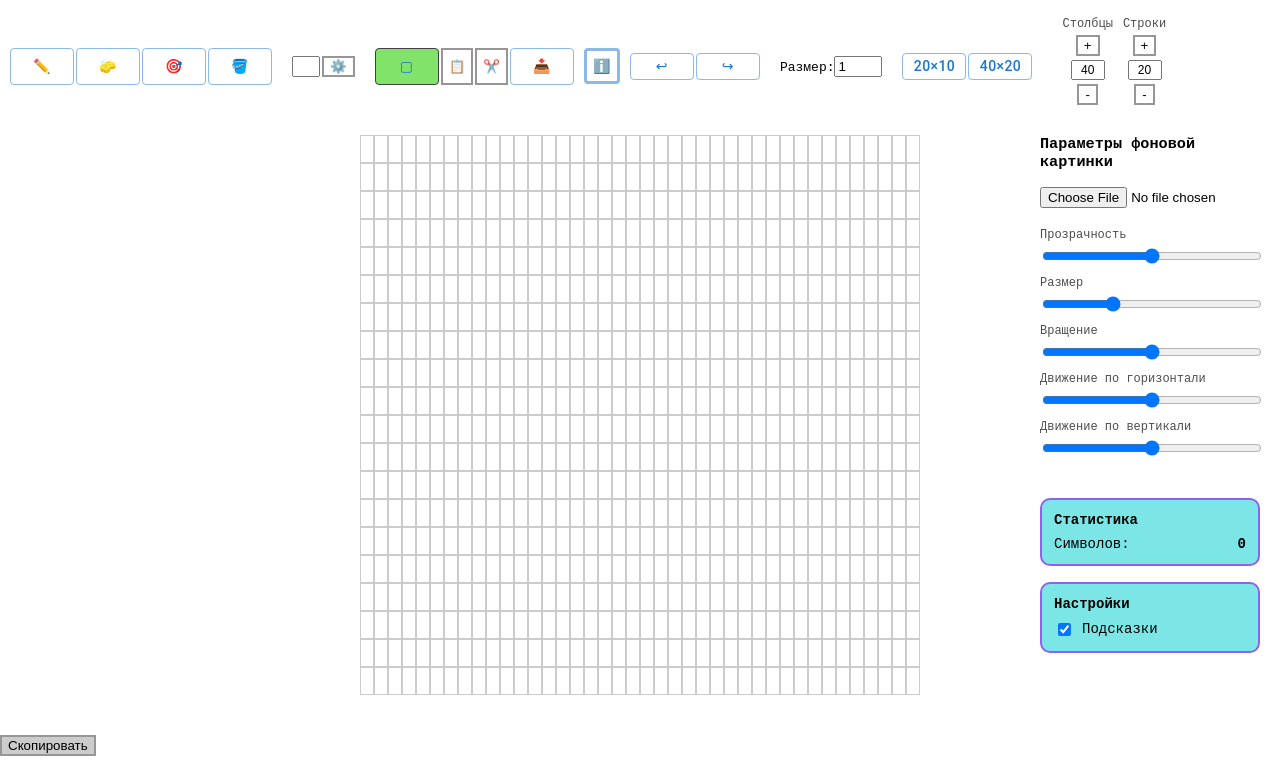
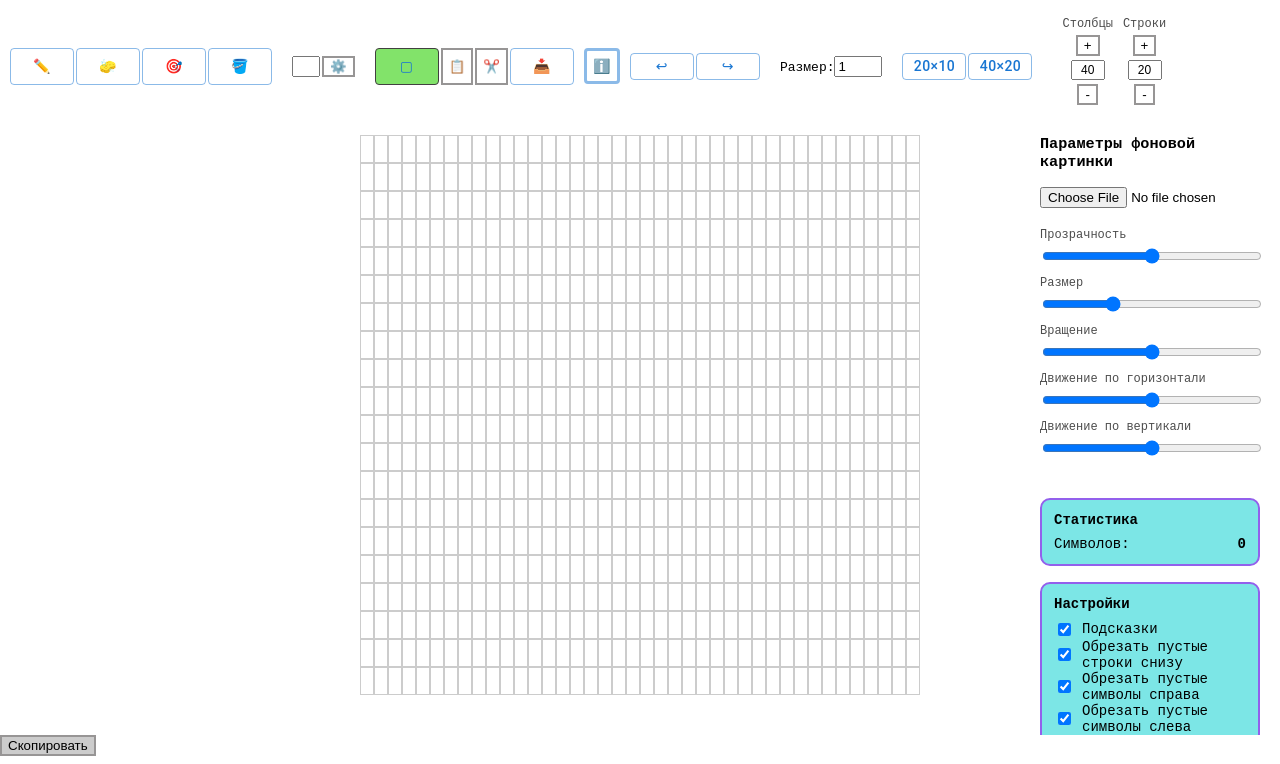
Before and after one commit to PinguiculaW/dots, a React (Vite) app: page / in a window 1280 px wide. Shown: the top 764 px of the page. Built offline with nearby package versions, Linux system fonts and the light colour scheme; a web font is replaced by a local one.

Commit message:
добавлены обрезки пустых симвлов справа, снизу, слева по насторойке

```diff
--- a/src/AppInner.tsx
+++ b/src/AppInner.tsx
@@ -31,6 +31,10 @@ export default function AppInner(): React.ReactElement {
   const [redoStack, setRedoStack] = useState<Grid[]>([]);
 
   const [tooltipsEnabled, setTooltipsEnabled] = useState(true);
+
+  const [trimBottom, setTrimBottom] = useState<boolean>(true);
+  const [trimRight, setTrimRight] = useState<boolean>(true);
+  const [trimLeft, setTrimLeft] = useState<boolean>(true);
 
   const [selectedTool, setSelectedTool] = useState<Tool>("select");
   const [selectedSymbol, setSelectedSymbol] =
@@ -409,12 +413,51 @@ export default function AppInner(): React.ReactElement {
               />
               Подсказки
             </label>
+
+            <label className="setting-row">
+              <input
+                  type="checkbox"
+                  checked={trimBottom}
+                  onChange={(e) =>
+                      setTrimBottom(e.target.checked)
+                  }
+              />
+              Обрезать пустые строки снизу
+            </label>
+
+            <label className="setting-row">
+              <input
+                  type="checkbox"
+                  checked={trimRight}
+                  onChange={(e) =>
+                      setTrimRight(e.target.checked)
+                  }
+              />
+              Обрезать пустые символы справа
+            </label>
+
+            <label className="setting-row">
+              <input
+                  type="checkbox"
+                  checked={trimLeft}
+                  onChange={(e) =>
+                      setTrimLeft(e.target.checked)
+                  }
+              />
+              Обрезать пустые символы слева
+            </label>
+
           </div>
 
         </div>
       </div>
 
-      <OutputPanel grid={grid} />
+      <OutputPanel
+          grid={grid}
+          trimBottom={trimBottom}
+          trimRight={trimRight}
+          trimLeft={trimLeft}
+      />
     </div>
   );
 }
--- a/src/components/OutputPanel.tsx
+++ b/src/components/OutputPanel.tsx
@@ -2,12 +2,87 @@ import React, { useState } from "react";
 
 type OutputPanelProps = {
     grid: string[][];
+    trimBottom: boolean;
+    trimRight: boolean;
+    trimLeft: boolean;
 };
 
-const OutputPanel: React.FC<OutputPanelProps> = ({ grid }) => {
+const OutputPanel: React.FC<OutputPanelProps> = ({
+    grid,
+    trimBottom,
+    trimRight,
+    trimLeft,
+    }) => {
     const [copied, setCopied] = useState<boolean>(false);
 
-    const text: string = grid
+    const BRAILLE_BLANK = "⠀";
+
+    let processedGrid = grid.map(row => [...row]);
+
+// =====================
+// trim bottom
+// =====================
+    if (trimBottom) {
+        while (
+            processedGrid.length > 0 &&
+            processedGrid[processedGrid.length - 1].every(
+                cell => cell === BRAILLE_BLANK
+            )
+            ) {
+            processedGrid.pop();
+        }
+    }
+
+// =====================
+// trim right
+// =====================
+    if (trimRight) {
+        let maxRight = -1;
+
+        processedGrid.forEach(row => {
+            for (let i = row.length - 1; i >= 0; i--) {
+                if (row[i] !== BRAILLE_BLANK) {
+                    maxRight = Math.max(maxRight, i);
+                    break;
+                }
+            }
+        });
+
+        if (maxRight >= 0) {
+            processedGrid = processedGrid.map(row =>
+                row.slice(0, maxRight + 1)
+            );
+        }
+    }
+
+// =====================
+// trim left
+// =====================
+    if (trimLeft) {
+        let minLeft: number | null = null;
+
+        processedGrid.forEach(row => {
+            const first = row.findIndex(
+                cell => cell !== BRAILLE_BLANK
+            );
+
+            if (first !== -1) {
+                if (minLeft === null) {
+                    minLeft = first;
+                } else {
+                    minLeft = Math.min(minLeft, first);
+                }
+            }
+        });
+
+        if (minLeft !== null && minLeft > 0) {
+            processedGrid = processedGrid.map(row =>
+                row.slice(minLeft!)
+            );
+        }
+    }
+
+    const text: string = processedGrid
         .map(row => row.join(""))
         .join("\n");
 
```
